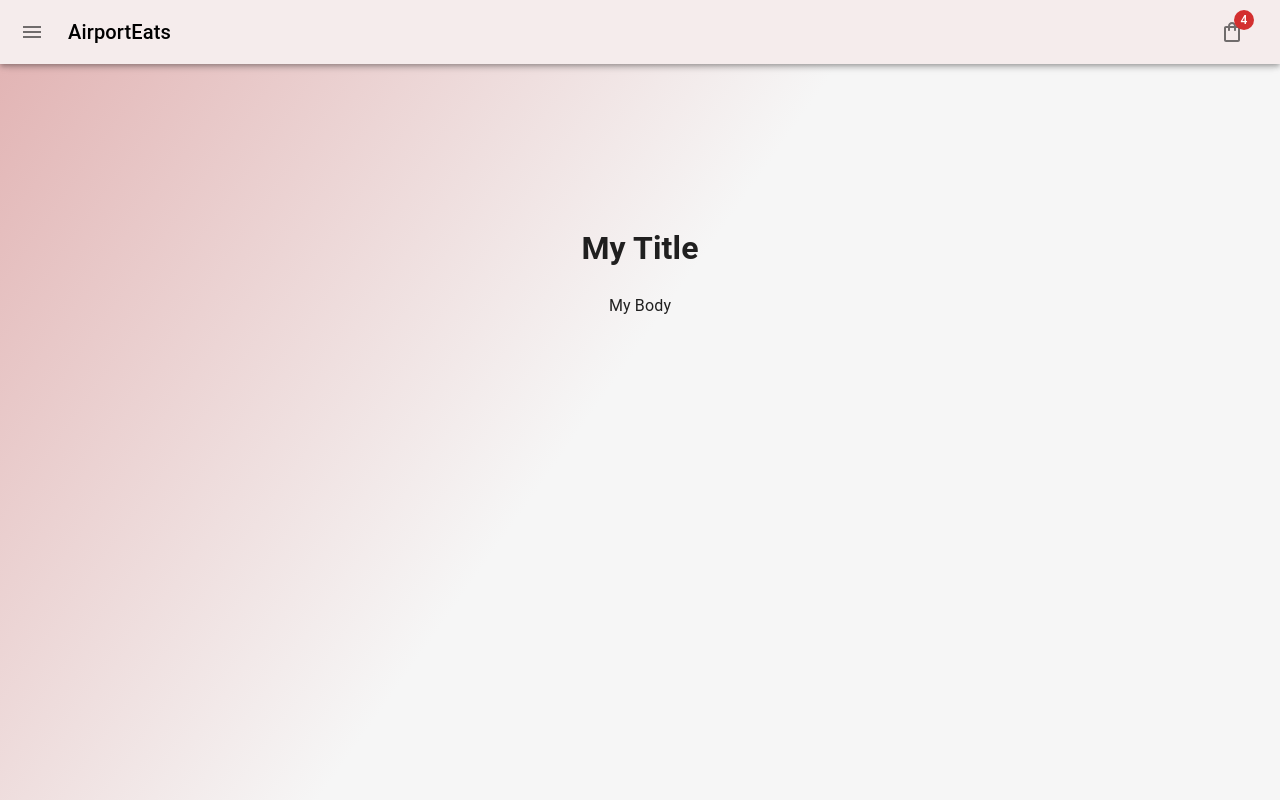
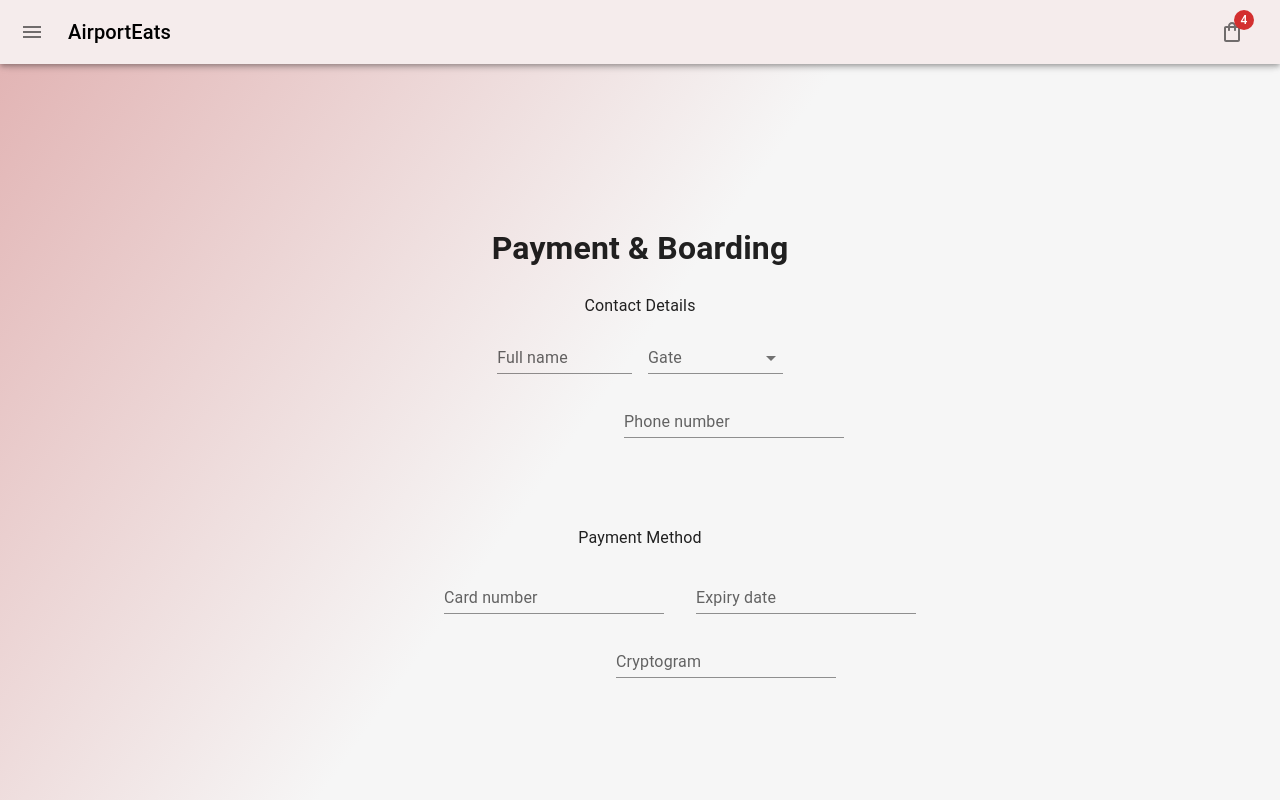
Before and after one commit to WildCodeSchool/04_2023_LYON_CDA_P2_-AirportEats, a React (Vite) app in the folder frontend/: page /payment in a window 1280 px wide. Built offline with nearby package versions, Linux system fonts and the light colour scheme.

Commit message:
added payment form

```diff
--- a/frontend/src/pages/Payment.jsx
+++ b/frontend/src/pages/Payment.jsx
@@ -1,8 +1,70 @@
+import Box from "@mui/material/Box";
+import TextField from "@mui/material/TextField";
+import InputLabel from "@mui/material/InputLabel";
+import MenuItem from "@mui/material/MenuItem";
+import FormControl from "@mui/material/FormControl";
+import Select from "@mui/material/Select";
+import { useState } from "react";
+import { Typography } from "@mui/material";
+
 export default function Payment() {
+  const [gate, setGate] = useState("");
+
+  const handleChange = (event) => {
+    setGate(event.target.value);
+  };
+
   return (
     <>
-      <h1>My Title</h1>
-      <p>My Body</p>
+      <h1>Payment & Boarding</h1>
+      <Typography>Contact Details</Typography>
+      <Box
+        component="form"
+        sx={{
+          "& > :not(style)": { m: 1, width: "15ch" },
+          display: "flex",
+          justifyContent: "center",
+        }}
+        noValidate
+        autoComplete="off"
+      >
+        <TextField id="full-name" label="Full name" variant="standard" />
+        <FormControl variant="standard" sx={{ m: 1, minWidth: 120 }}>
+          <InputLabel id="demo-simple-select-standard-label">Gate</InputLabel>
+          <Select
+            labelId="demo-simple-select-standard-label"
+            id="demo-simple-select-standard"
+            value={gate}
+            onChange={handleChange}
+            label="Gate"
+          >
+            <MenuItem value={1}>Gate 1</MenuItem>
+            <MenuItem value={2}>Gate 2</MenuItem>
+            <MenuItem value={3}>Gate 3</MenuItem>
+          </Select>
+        </FormControl>
+      </Box>
+      <Box sx={{ display: "flex", justifyContent: "left", p: 1, ml: 77 }}>
+        <TextField id="phone-number" label="Phone number" variant="standard" />
+      </Box>
+      <Typography sx={{ pt: 10 }}>Payment Method</Typography>
+      <Box sx={{ display: "flex", justifyContent: "center", ml: 10 }}>
+        <TextField
+          id="card-number"
+          label="Card number"
+          variant="standard"
+          sx={{ m: 2 }}
+        />
+        <TextField
+          id="expiry-date"
+          label="Expiry date"
+          variant="standard"
+          sx={{ m: 2 }}
+        />
+      </Box>
+      <Box sx={{ display: "flex", justifyContent: "left", ml: 77 }}>
+        <TextField id="cryptogram" label="Cryptogram" variant="standard" />
+      </Box>
     </>
   );
 }
```
